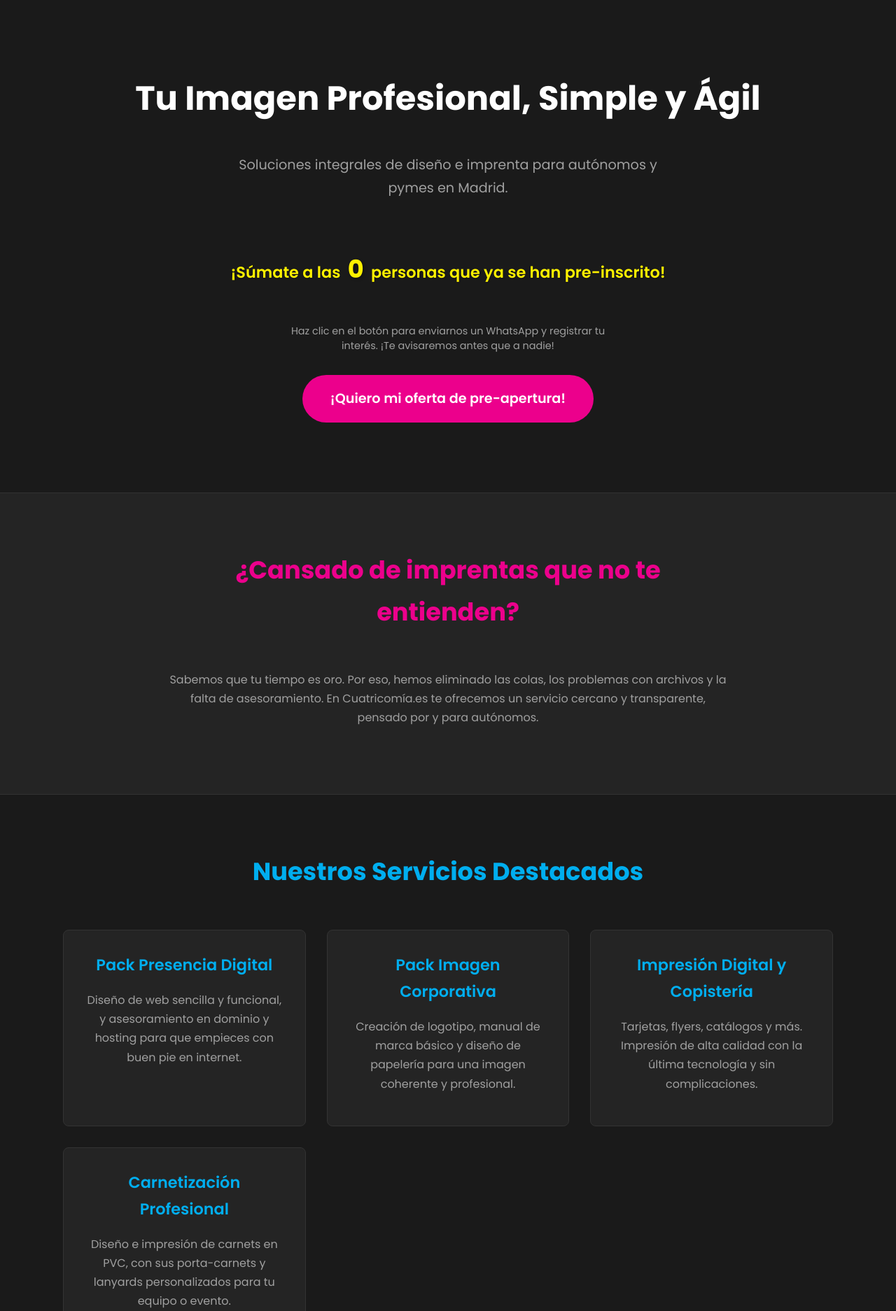
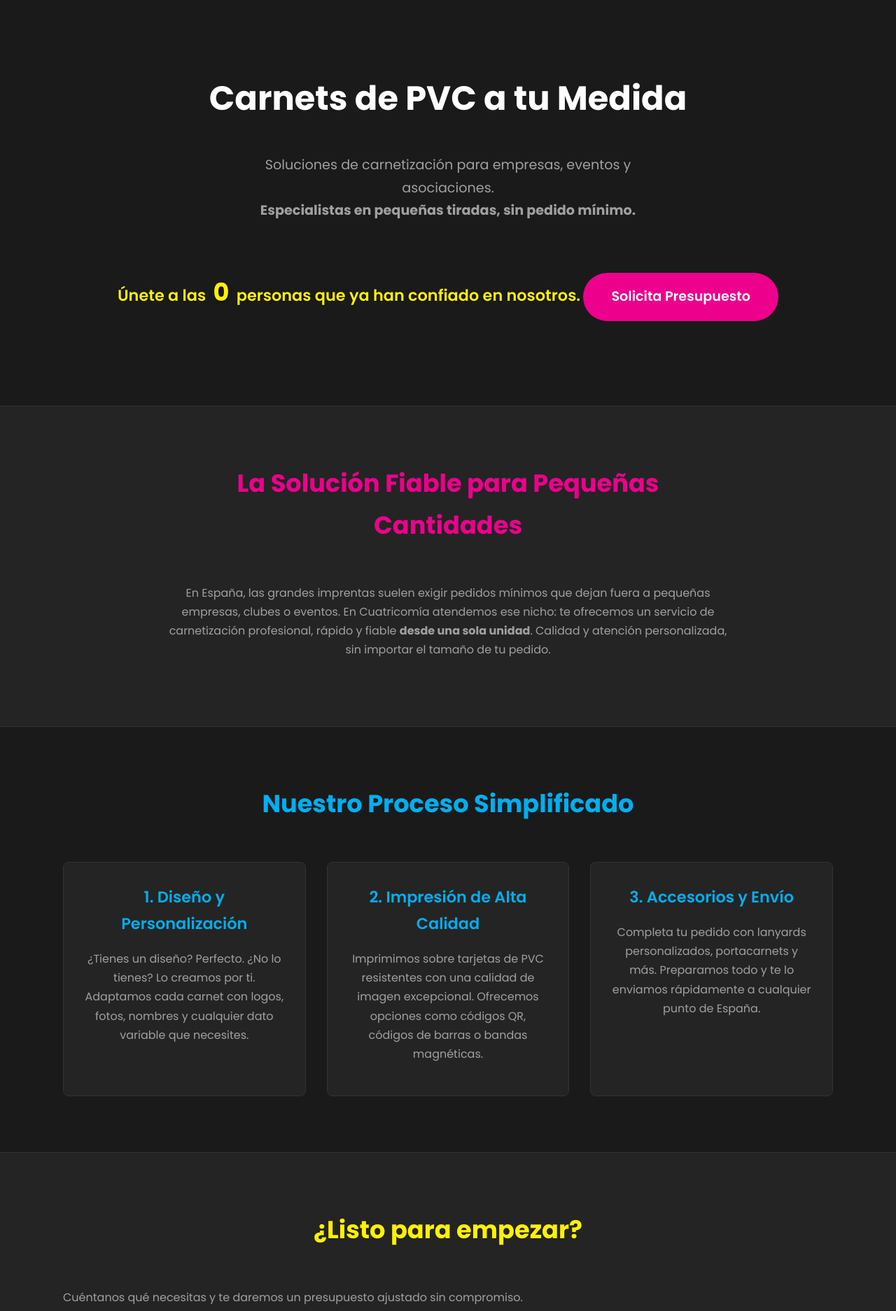
Before and after one commit to emilioclemente-apperly/cuatricomia-web, a PHP site: page / in a window 1280 px wide. Shown: the part 85-1959 px from the top of the page at 70% size. Run offline with PHP 8.4, Linux system fonts and the light colour scheme; data that the repository does not hold is empty.

Commit message:
Refactor: Enfocar el sitio en la carnetización y eliminar servicios obsoletos

```diff
--- a/header.php
+++ b/header.php
@@ -3,8 +3,8 @@
 <head>
     <meta charset="UTF-8">
     <meta name="viewport" content="width=device-width, initial-scale=1.0">
-    <title>Cuatricomía.es | Soluciones Integrales para Autónomos en Madrid</title>
-    <meta name="description" content="Soluciones de Diseño Web, Imagen Corporativa y Copistería Online para Autónomos en Madrid y España. Servicios Ágiles y de Calidad.">
+    <title>Cuatricomía.es | Carnets de PVC para Empresas y Eventos</title>
+    <meta name="description" content="Servicio de diseño e impresión de carnets de PVC personalizados. Especialistas en pequeñas tiradas sin pedido mínimo. Envíos a toda España.">
     <link rel="stylesheet" href="style.css">
     <link rel="preconnect" href="https://fonts.googleapis.com">
     <link rel="preconnect" href="https://fonts.gstatic.com" crossorigin>
--- a/index.php
+++ b/index.php
@@ -2,80 +2,47 @@
 
 <section class="hero">
     <div class="container">
-        <h1>Tu Imagen Profesional, Simple y Ágil</h1>
-        <p class="subtitle">Soluciones integrales de diseño e imprenta para autónomos y pymes en Madrid.</p>
+        <h1>Carnets de PVC a tu Medida</h1>
+        <p class="subtitle">Soluciones de carnetización para empresas, eventos y asociaciones. <br><strong>Especialistas en pequeñas tiradas, sin pedido mínimo.</strong></p>
         <div class="counter-container">
-            <p class="counter-text">¡Súmate a las <span id="click-counter" class="counter-number">0</span> personas que ya se han pre-inscrito!</p>
+            <p class="counter-text">Únete a las <span id="click-counter" class="counter-number">0</span> personas que ya han confiado en nosotros.</p>
         </div>
-        <p class="whatsapp-clarification">Haz clic en el botón para enviarnos un WhatsApp y registrar tu interés. ¡Te avisaremos antes que a nadie!</p>
-        <a href="https://wa.me/34611564303?text=Hola%2C%20quiero%20anotarme%20a%20la%20oferta%20de%20pre-apertura" class="cta-button" id="whatsapp-cta" target="_blank">¡Quiero mi oferta de pre-apertura!</a>
+        <a href="carnetizacion.php" class="cta-button">Solicita Presupuesto</a>
     </div>
 </section>
 
 <section class="problem-solution">
     <div class="container about-us">
-        <h2 class="cmyk-m">¿Cansado de imprentas que no te entienden?</h2>
-        <p>Sabemos que tu tiempo es oro. Por eso, hemos eliminado las colas, los problemas con archivos y la falta de asesoramiento. En Cuatricomía.es te ofrecemos un servicio cercano y transparente, pensado por y para autónomos.</p>
+        <h2 class="cmyk-m">La Solución Fiable para Pequeñas Cantidades</h2>
+        <p>En España, las grandes imprentas suelen exigir pedidos mínimos que dejan fuera a pequeñas empresas, clubes o eventos. En Cuatricomía atendemos ese nicho: te ofrecemos un servicio de carnetización profesional, rápido y fiable <strong>desde una sola unidad</strong>. Calidad y atención personalizada, sin importar el tamaño de tu pedido.</p>
     </div>
 </section>
 
 <section class="services">
     <div class="container">
-        <h2 class="cmyk-c">Nuestros Servicios Destacados</h2>
+        <h2 class="cmyk-c">Nuestro Proceso Simplificado</h2>
         <div class="services-grid">
-            <a href="presencia-digital.php" class="service-card-link">
             <div class="service-card">
-                    <h3>Pack Presencia Digital</h3>
-                    <p>Diseño de web sencilla y funcional, y asesoramiento en dominio y hosting para que empieces con buen pie en internet.</p>
+                <h3>1. Diseño y Personalización</h3>
+                <p>¿Tienes un diseño? Perfecto. ¿No lo tienes? Lo creamos por ti. Adaptamos cada carnet con logos, fotos, nombres y cualquier dato variable que necesites.</p>
             </div>
-            </a>
-            <a href="imagen-corporativa.php" class="service-card-link">
             <div class="service-card">
-                    <h3>Pack Imagen Corporativa</h3>
-                    <p>Creación de logotipo, manual de marca básico y diseño de papelería para una imagen coherente y profesional.</p>
+                <h3>2. Impresión de Alta Calidad</h3>
+                <p>Imprimimos sobre tarjetas de PVC resistentes con una calidad de imagen excepcional. Ofrecemos opciones como códigos QR, códigos de barras o bandas magnéticas.</p>
             </div>
-            </a>
-            <a href="impresion.php" class="service-card-link">
             <div class="service-card">
-                    <h3>Impresión Digital y Copistería</h3>
-                    <p>Tarjetas, flyers, catálogos y más. Impresión de alta calidad con la última tecnología y sin complicaciones.</p>
+                <h3>3. Accesorios y Envío</h3>
+                <p>Completa tu pedido con lanyards personalizados, portacarnets y más. Preparamos todo y te lo enviamos rápidamente a cualquier punto de España.</p>
             </div>
-            </a>
-            <a href="carnetizacion.php" class="service-card-link">
-                <div class="service-card">
-                    <h3>Carnetización Profesional</h3>
-                    <p>Diseño e impresión de carnets en PVC, con sus porta-carnets y lanyards personalizados para tu equipo o evento.</p>
-                </div>
-            </a>
         </div>
     </div>
 </section>
 
 <section class="how-it-works">
-    <div class="container">
-        <h2 class="cmyk-y">¿Cómo Funciona?</h2>
-        <div class="how-it-works-steps">
-            <div class="step">
-                <div class="step-number">1</div>
-                <h3>Elige tu servicio</h3>
-                <p>Selecciona lo que necesitas y, si es necesario, sube tus archivos directamente.</p>
-            </div>
-            <div class="step">
-                <div class="step-number">2</div>
-                <h3>Presupuesto al instante</h3>
-                <p>Obtén un precio claro y sin sorpresas. Lo que ves es lo que pagas.</p>
-            </div>
-            <div class="step">
-                <div class="step-number">3</div>
-                <h3>Revisión y Confirmación</h3>
-                <p>Revisamos que todo esté perfecto para la producción y te mantenemos informado.</p>
-            </div>
-            <div class="step">
-                <div class="step-number">4</div>
-                <h3>Recibe tu Pedido</h3>
-                <p>Te lo enviamos a cualquier punto de España o puedes recogerlo en nuestra sede de Madrid.</p>
-            </div>
-        </div>
+    <div class="container text-center">
+        <h2 class="cmyk-y">¿Listo para empezar?</h2>
+        <p class="lead">Cuéntanos qué necesitas y te daremos un presupuesto ajustado sin compromiso.</p>
+        <a href="carnetizacion.php" class="cta-button">Contactar para un Presupuesto</a>
     </div>
 </section>
 
```
Also changed, not shown: carnetizacion.php (+21 -16 lines), imagen-corporativa.php (deleted, +0 -29 lines), impresion.php (deleted, +0 -30 lines), presencia-digital.php (deleted, +0 -29 lines), 1 other file. Lines whose indentation alone changed are shown as unchanged.
